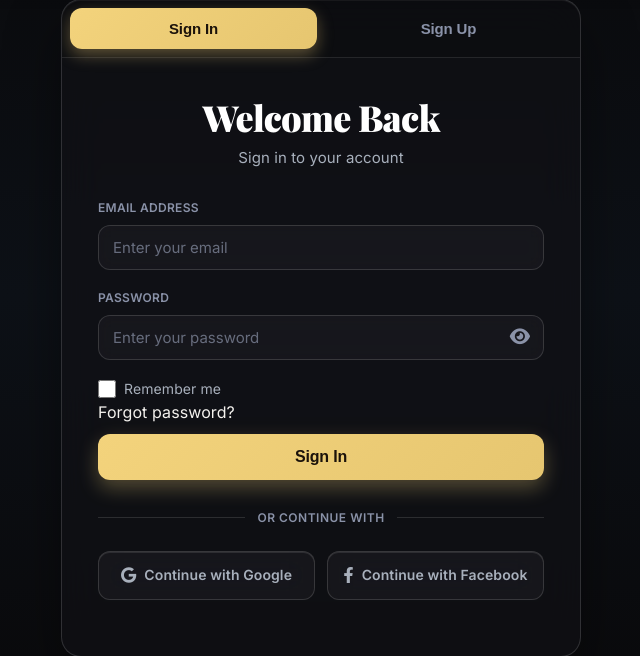
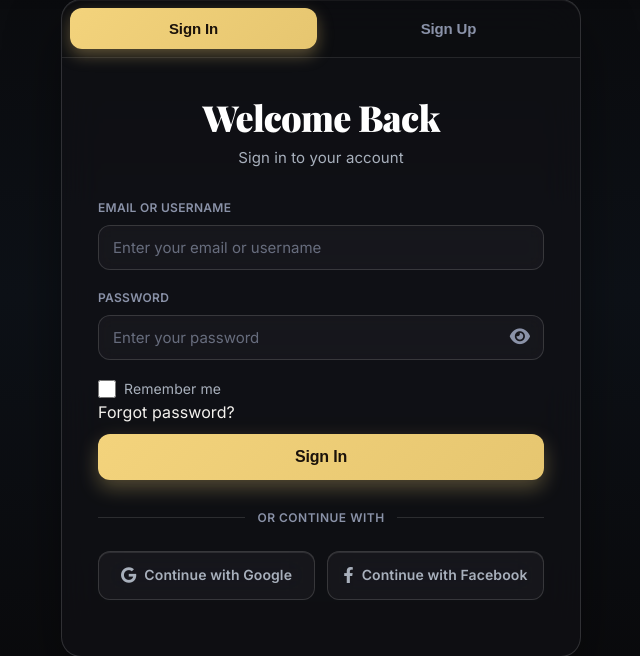
Before and after one commit to jace54321/CSIT327-G7-Trimly, a Django app: page /auth/ in a window 1280 px wide. Shown: the part 105-761 px from the top of the page, without its empty margins (319-959 px from the left). Run offline with Django 5.2, Linux system fonts and the light colour scheme.

Commit message:
User can now login with their username

```diff
--- a/main/templates/auth.html
+++ b/main/templates/auth.html
@@ -59,14 +59,20 @@
                 <p>Sign in to your account</p>
 
                 <div class="form-group">
-                    <label for="login-email">Email Address</label>
+                    <label for="login-email">Email or Username</label>
                     <input
-                        type="email"
+                        type="text"
                         id="login-email"
                         name="email"
                         placeholder="Enter your email"
                         required
                         autocomplete="email"
+
+                        id="login-username"
+                        name="username"
+                        placeholder="Enter your username"
+                        required
+                        autocomplete="username"
                     >
                 </div>
 
@@ -342,6 +348,14 @@
             });
         }
 
+        // Check Email or Username field placeholder
+        const loginEmailInput = document.getElementById('login-email');
+            if (loginEmailInput) {
+                loginEmailInput.setAttribute('placeholder', 'Enter your email or username');
+            }else{
+                loginUsernameInput.setAttribute('placeholder', 'Enter your email or username');
+            }
+
         // Check if we should show register form based on URL or context
         window.addEventListener('DOMContentLoaded', function() {
             const urlParams = new URLSearchParams(window.location.search);
```
